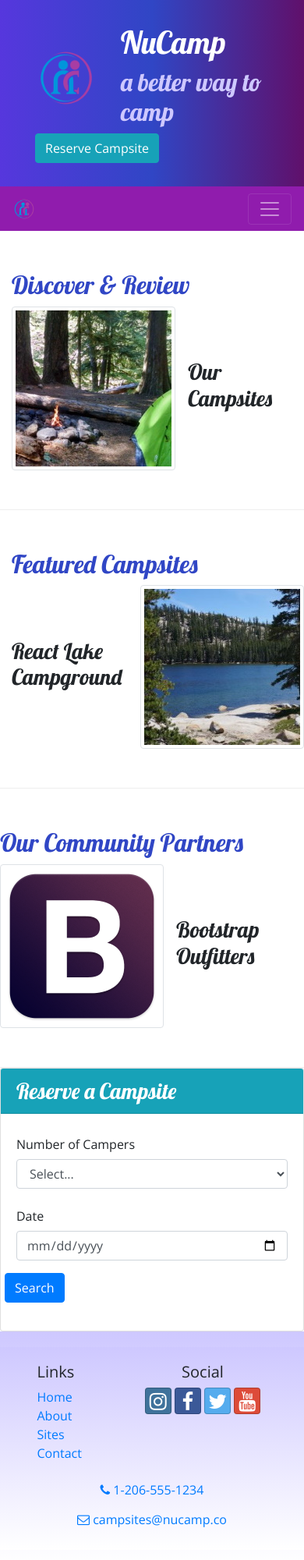
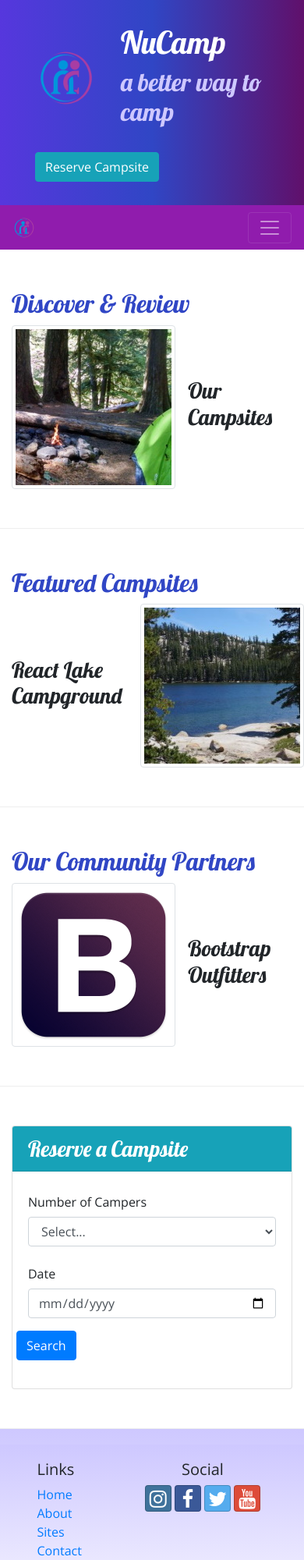
Before and after one commit to SteveBouchie/nucamp-bootstrap, a website: page index.html in a window 390 px wide. Shown: the top 2000 px of the page at 78% size. Drawn offline with nearby package versions, Linux system fonts and the light colour scheme.

Commit message:
Week 2 project Rev B

```diff
--- a/css/styles.css
+++ b/css/styles.css
@@ -32,13 +32,13 @@ footer {
     border-bottom: 1px ridge;
     min-height: 200px;
 }
-p{
-    .d-none .d-sm-block
+p {
+    .d-none .d-sm-block;
 }
 .navbar {
     background-color: #901CAD;
 }
 .site-footer{
-    background-image: linear-gradient(#CEC8FF, white)
+    background-image: linear-gradient(#CEC8FF, white);
     padding: 20px 0;
 }
--- a/index.html
+++ b/index.html
@@ -29,8 +29,8 @@
                     <h1>NuCamp</h1>
                     <h2>a better way to camp</h2>
                 </div>
-                <div class="col-md-4 col-xl-2">
-                    <a class="btn btn-info" href="#reserveForm" role="button">Reserve Campsite</a>
+                <div class="col-md-4 col-xl-2 mt-4">
+                    <a class="btn btn-info text-nowrap" href="#reserveForm" role="button">Reserve Campsite</a>
                 </div>
             </div>
         </div>
@@ -73,15 +73,16 @@
                 <h2>Featured Campsites</h2>
             </div>
             <div class="col">
-                <div class="media-body align-self-center"></div>
+                <div class="media-body align-self-center">
                     <h3>React Lake Campground</h3>
                     <p class="d-none d-sm-block">Nestled in the foothills of the Chrome Mountains, this campground on the shores of the pristine React Lake is a favorite for fly fishers.</p>
                 </div>
+            </div>
 
-                <div class="media">
-                    <img class="d-flex ml-3 img-thumbnail" src="img/react-lake-thumb.jpg" alt="Breadcrumb Trail" />
-                </div>
-   			</div>
+            <div class="media">
+                <img class="d-flex ml-3 img-thumbnail" src="img/react-lake-thumb.jpg" alt="Breadcrumb Trail" />
+            </div>
+
         </div>
 
         <div class="row row-content align-items-center">
@@ -98,7 +99,7 @@
                 </div>
             </div>
         </div>
-        <div class="row">
+        <div class="row row-content">
             <div class="col-sm-6 mx-auto">
                 <div class="card">
                     <h3 class="card-header bg-info text-white">Reserve a Campsite</h3>
```
